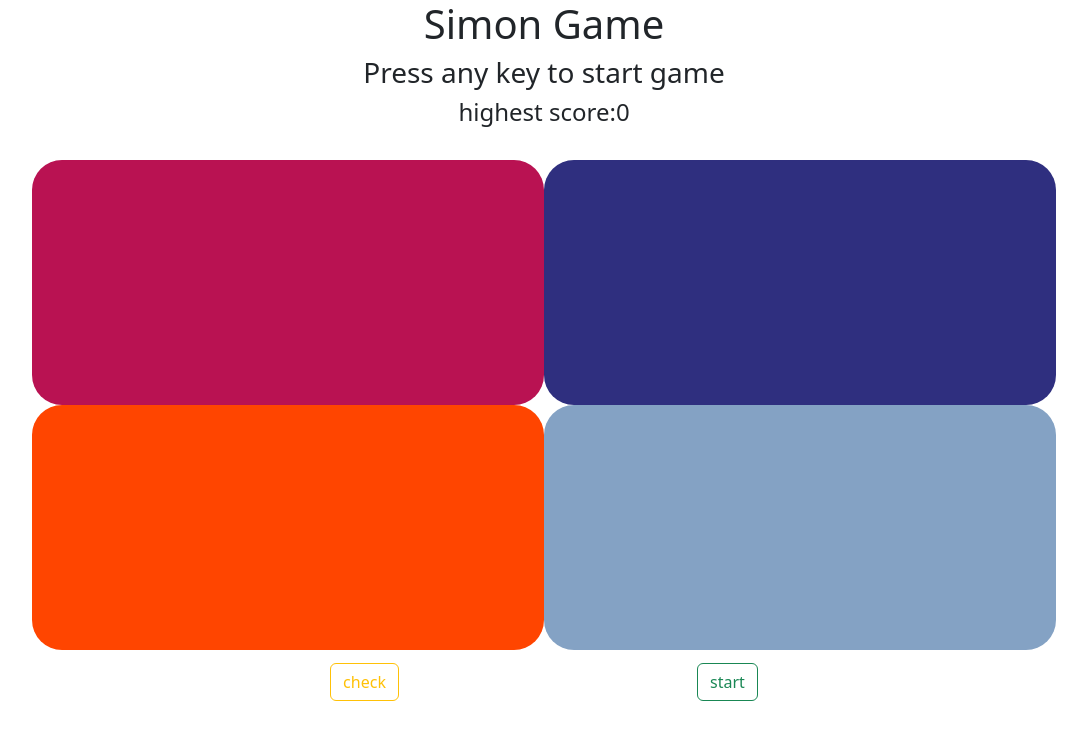
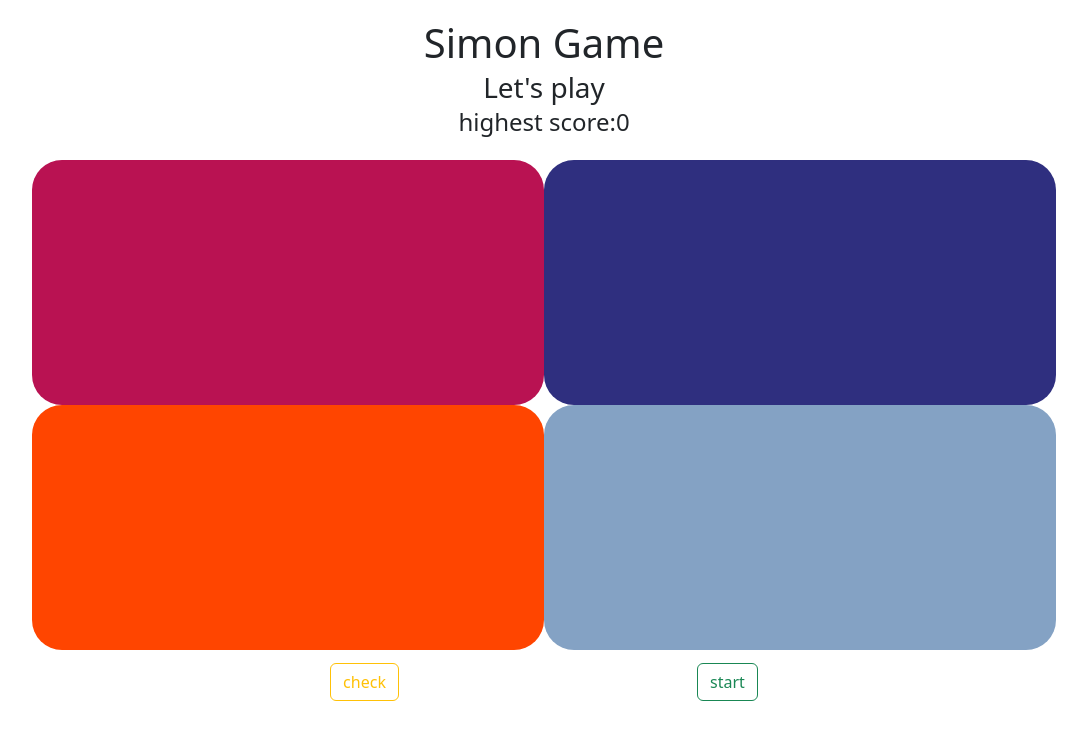
Before and after one commit to tNeetu97/simon-game, a plain HTML site: page index.html in a window 1280 px wide. Shown: the whole page, without its empty margins (96-1183 px from the left). Drawn offline with nearby package versions, Linux system fonts and the light colour scheme.

Commit message:
merged file

```diff
--- a/index.html
+++ b/index.html
@@ -13,7 +13,7 @@
 <body>
     <div class="info">
     <h1>Simon Game</h1>
-    <h3>Press any key to start game</h3>
+    <h3>Let's play</h3>
     <h4>highest score:0</h4>
 </div>
 
--- a/style.css
+++ b/style.css
@@ -15,11 +15,11 @@ html{
     position:relative;
     margin:auto;
 }
-h1,h3,h4{
+ .info> h1 ,.info>h3 ,.info>h4{
      position:relative;
      justify-self:center;
     align-self: center;
-    margin: 1%;
+    margin: 0 0 4px 0;
 }
 
 
@@ -60,6 +60,7 @@ body{
     height: 25%;
     width: 100%;
     justify-items:center;
+    align-content: center;
 }
 .inner1{
     position: relative;
```
